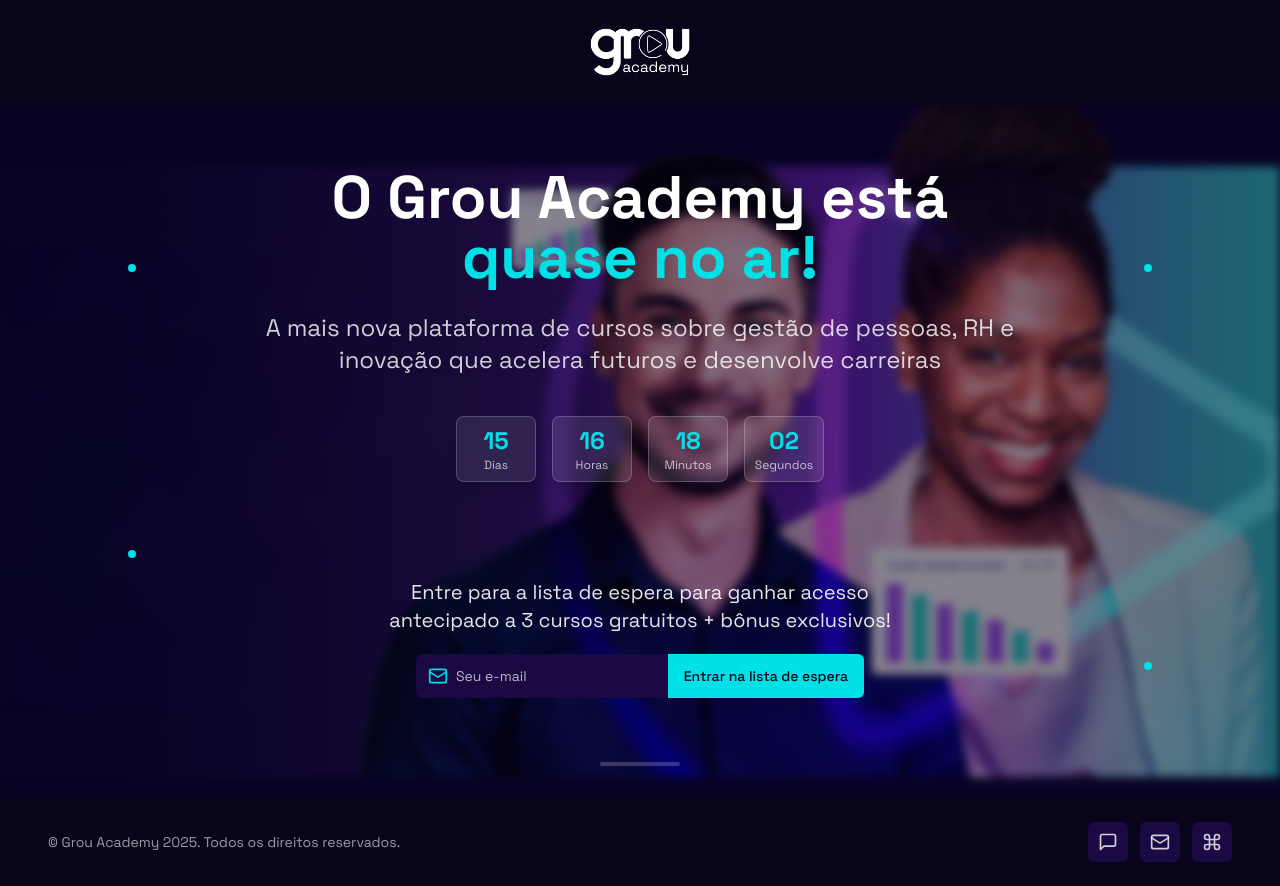
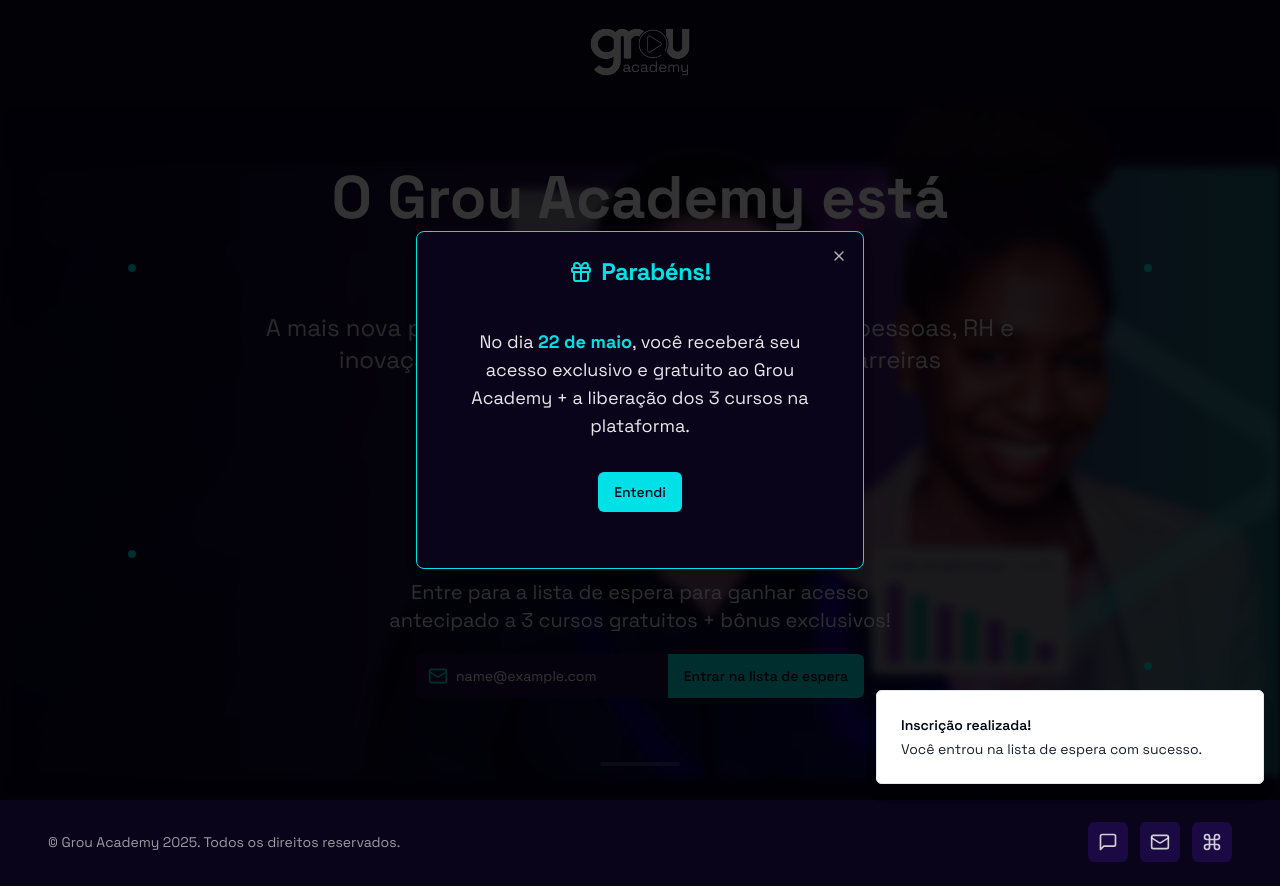
Before and after one commit to talitasigales/GROU-ACADEMY-LP-LISTA-DE-ESPERA, a React (Vite) app: page / in a window 1280 px wide. Both pictures are taken after typing "name@example.com" into the empty fields and a click on the button "Entrar na lista de espera". Built offline with nearby package versions, Linux system fonts and the light colour scheme.

Commit message:
feat: Add email subscription confirmation popup
Implement a popup to confirm email subscription and inform users about exclusive access on May 22nd.

```diff
--- a/src/components/EmailSubscription.tsx
+++ b/src/components/EmailSubscription.tsx
@@ -1,16 +1,36 @@
+
 import React, { useState } from 'react';
 import { Button } from '@/components/ui/button';
+import { Dialog, DialogContent, DialogDescription, DialogHeader, DialogTitle } from '@/components/ui/dialog';
+import { useToast } from '@/hooks/use-toast';
+import { Gift } from 'lucide-react';
+
 const EmailSubscription: React.FC = () => {
   const [email, setEmail] = useState('');
+  const [showDialog, setShowDialog] = useState(false);
+  const { toast } = useToast();
+
   const handleSubmit = (e: React.FormEvent) => {
     e.preventDefault();
-    // Here you would handle the email submission
+    // Here you would handle the email submission to your backend/database
     console.log('Email submitted:', email);
-    // Reset form
-    setEmail('');
+
+    // Show success dialog
+    setShowDialog(true);
+
+    // Show toast notification
+    toast({
+      title: "Inscrição realizada!",
+      description: "Você entrou na lista de espera com sucesso.",
+    });
   };
-  return <div className="flex flex-col items-center gap-3 max-w-lg mx-auto">
-      <p className="text-lg text-white/90 text-center md:text-xl">Entre para a lista de espera para ganhar acesso antecipado a 3 cursos gratuitos + bônus exclusivos!</p>
+
+  return (
+    <>
+      <div className="flex flex-col items-center gap-3 max-w-lg mx-auto">
+        <p className="text-lg text-white/90 text-center md:text-xl">
+          Entre para a lista de espera para ganhar acesso antecipado a 3 cursos gratuitos + bônus exclusivos!
+        </p>
 
         <form onSubmit={handleSubmit} className="flex w-full max-w-md mt-2">
           <div className="relative flex w-full">
@@ -20,12 +40,52 @@ const EmailSubscription: React.FC = () => {
                 <path d="m22 7-8.97 5.7a1.94 1.94 0 0 1-2.06 0L2 7" />
               </svg>
             </div>
-          <input type="email" placeholder="Seu e-mail" value={email} onChange={e => setEmail(e.target.value)} required className="flex h-11 w-full rounded-l-md bg-[#1A0942] pl-10 pr-3 text-sm text-white placeholder:text-white/70 focus:outline-none" />
-          <Button type="submit" className="h-11 rounded-l-none rounded-r-md bg-grou-cyan hover:bg-grou-cyan/90 text-grou-dark font-medium">
+            <input
+              type="email"
+              placeholder="Seu e-mail"
+              value={email}
+              onChange={e => setEmail(e.target.value)}
+              required
+              className="flex h-11 w-full rounded-l-md bg-[#1A0942] pl-10 pr-3 text-sm text-white placeholder:text-white/70 focus:outline-none"
+            />
+            <Button
+              type="submit"
+              className="h-11 rounded-l-none rounded-r-md bg-grou-cyan hover:bg-grou-cyan/90 text-grou-dark font-medium"
+            >
               Entrar na lista de espera
             </Button>
           </div>
         </form>
-    </div>;
+      </div>
+
+      {/* Success Dialog */}
+      <Dialog open={showDialog} onOpenChange={setShowDialog}>
+        <DialogContent className="bg-grou-dark border-grou-cyan text-white max-w-md">
+          <DialogHeader>
+            <DialogTitle className="text-2xl font-bold text-grou-cyan flex items-center gap-2 justify-center">
+              <Gift className="h-6 w-6 text-grou-cyan" />
+              Parabéns!
+            </DialogTitle>
+          </DialogHeader>
+
+          <div className="p-6 text-center">
+            <DialogDescription className="text-white/90 text-lg">
+              No dia <span className="text-grou-cyan font-bold">22 de maio</span>, você receberá seu acesso exclusivo e gratuito ao Grou Academy + a liberação dos 3 cursos na plataforma.
+            </DialogDescription>
+
+            <div className="mt-8 mb-2">
+              <Button
+                onClick={() => setShowDialog(false)}
+                className="bg-grou-cyan hover:bg-grou-cyan/90 text-grou-dark font-medium"
+              >
+                Entendi
+              </Button>
+            </div>
+          </div>
+        </DialogContent>
+      </Dialog>
+    </>
+  );
 };
+
 export default EmailSubscription;
--- a/src/pages/Index.tsx
+++ b/src/pages/Index.tsx
@@ -3,6 +3,7 @@ import React from 'react';
 import Header from '@/components/Header';
 import Hero from '@/components/Hero';
 import Footer from '@/components/Footer';
+import { Toaster } from "@/components/ui/toaster";
 
 const Index: React.FC = () => {
   return (
@@ -12,6 +13,7 @@ const Index: React.FC = () => {
         <Hero />
       </main>
       <Footer />
+      <Toaster />
     </div>
   );
 };
```
Lines whose indentation alone changed are shown as unchanged.
